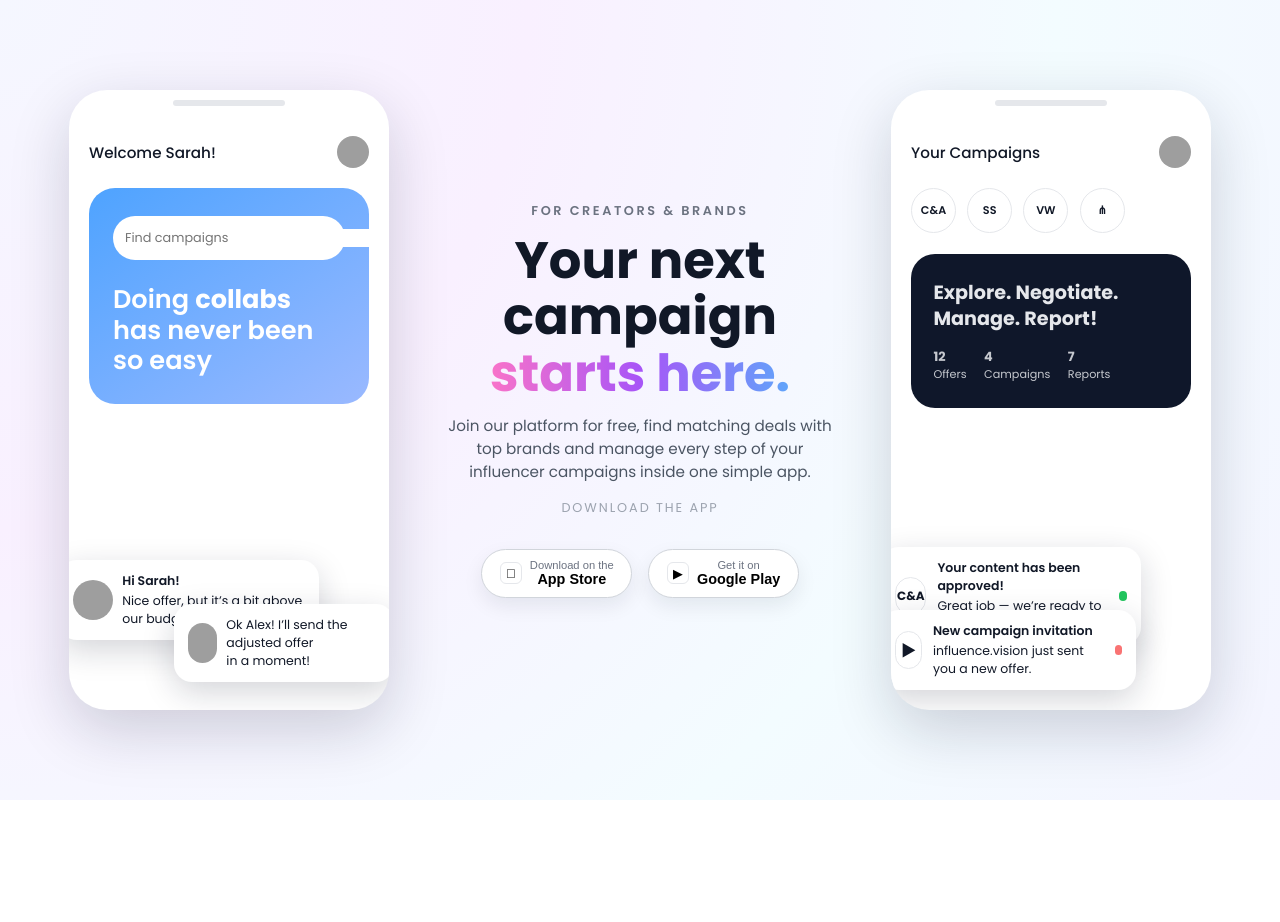
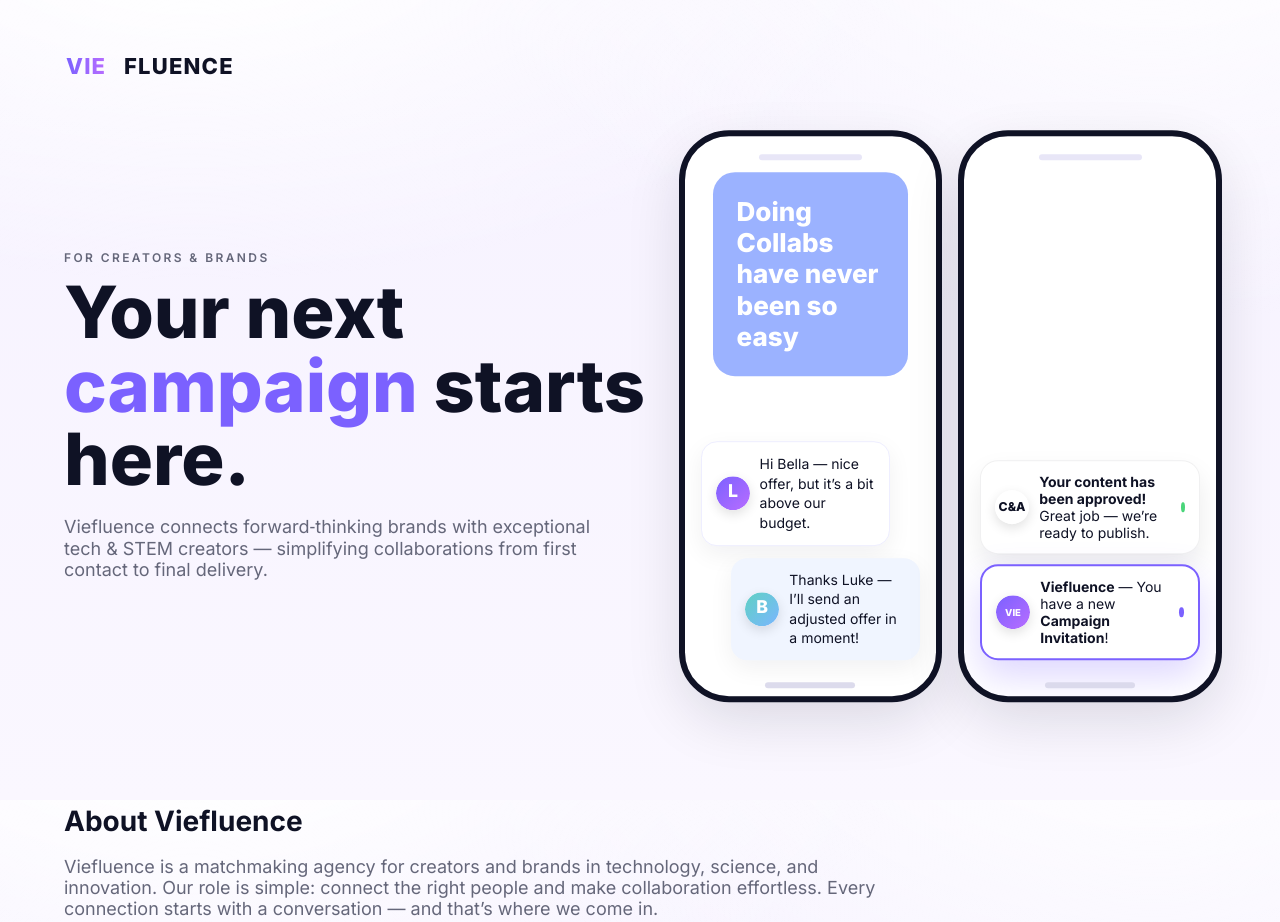
Before and after one commit to viefluence/viefluence.github.io, a plain HTML site: page index.html in a window 1280 px wide. Shown: the top 922 px of the page. Before the commit the page ends 800 px from the top, so only its background shows below. Drawn offline with Linux system fonts and the light colour scheme; grey boxes are pictures that could not be loaded.

Commit message:
Update index.html

```diff
--- a/index.html
+++ b/index.html
@@ -1,543 +1,237 @@
-<!DOCTYPE html>
+
+   <!DOCTYPE html>
 <html lang="en">
 <head>
-  <meta charset="UTF-8" />
-  <title>Your Next Campaign Starts Here</title>
+  <meta charset="utf-8" />
   <meta name="viewport" content="width=device-width, initial-scale=1" />
-  <!-- Google Font (similar to the one in the example) -->
-  <link href="https://fonts.googleapis.com/css2?family=Poppins:wght@300;400;500;600;700&display=swap" rel="stylesheet">
-
+  <title>Viefluence — Where Brands Meet the Right Creators</title>
+  <meta name="description" content="Viefluence connects forward‑thinking brands with exceptional tech & STEM creators — a simple, human matchmaking service from first contact to final delivery." />
+  <meta property="og:title" content="Viefluence — Where Brands Meet the Right Creators" />
+  <meta property="og:description" content="Influencer matchmaking for tech & STEM. Brands × Creators." />
+  <meta property="og:type" content="website" />
+  <meta name="theme-color" content="#7b61ff" />
+  <link rel="preconnect" href="https://fonts.googleapis.com">
+  <link rel="preconnect" href="https://fonts.gstatic.com" crossorigin>
+  <link href="https://fonts.googleapis.com/css2?family=Inter:wght@300;400;500;600;700;800&display=swap" rel="stylesheet">
   <style>
-    * {
-      box-sizing: border-box;
-      margin: 0;
-      padding: 0;
+    :root {
+      /* Palette aligned with your reference */
+      --bg: #f6f2ff;           /* soft lilac */
+      --bg-accent: #efe8ff;    /* subtle panel */
+      --ink: #0f1225;          /* main text (deep navy) */
+      --muted: #65677a;        /* secondary text */
+      --card: #ffffff;         /* cards */
+      --purple: #7b61ff;       /* primary */
+      --purple-2: #b86dff;     /* accent */
+      --night: #0e1020;        /* dark */
+      --success: #4ad57a;
+      --danger: #ff5f6d;
+      --shadow: 0 20px 60px rgba(15,18,37,.14);
+      --radius-xl: 28px;
     }
 
+    * { box-sizing: border-box; }
+    html, body { height: 100%; }
     body {
-      font-family: "Poppins", system-ui, -apple-system, BlinkMacSystemFont, "Segoe UI",
-        sans-serif;
-      min-height: 100vh;
-      display: flex;
-      align-items: center;
-      justify-content: center;
-      background: radial-gradient(circle at top left, #f5f7ff 0, #f9f0ff 35%, #f3fcff 70%, #f4f4ff 100%);
-      color: #111827;
+      margin: 0;
+      font-family: 'Inter', system-ui, -apple-system, Segoe UI, Roboto, Helvetica, Arial, sans-serif;
+      color: var(--ink);
+      background:
+        radial-gradient(1200px 600px at 15% -10%, #ffffff 10%, transparent 60%),
+        radial-gradient(1200px 800px at 90% -20%, #ffffff 10%, transparent 60%),
+        linear-gradient(180deg, var(--bg) 0%, #faf7ff 100%);
     }
 
-    .hero {
-      max-width: 1200px;
-      width: 100%;
-      padding: 3rem 1.5rem;
-      display: flex;
-      align-items: center;
-      justify-content: space-between;
-      gap: 3rem;
+    a { color: inherit; }
+    .container { max-width: 1200px; margin: 0 auto; padding: 24px; }
+
+    header { padding: 28px 0 0; }
+    .nav {
+      display: flex; align-items: center; justify-content: space-between; gap: 16px;
+    }
+    .logo { display: inline-flex; align-items: center; gap: 12px; text-decoration: none; }
+    .logo svg { height: 28px; width: auto; display: block; }
+
+    /* Wordmark only, same color as site (no burgundy) */
+    .wordmark { font-weight: 800; letter-spacing: .6px; font-size: 18px; color: var(--ink); }
+
+    .cta-email {
+      display: inline-flex; align-items: center; gap: 10px; text-decoration: none;
+      padding: 12px 18px; border-radius: 14px; background: var(--ink); color: #fff;
+      font-weight: 600; letter-spacing: .2px; box-shadow: var(--shadow);
+    }
+    .cta-email:hover { filter: brightness(1.08); transform: translateY(-1px); }
+
+    /* Hero */
+    .hero { display: grid; grid-template-columns: 1.1fr 1fr; align-items: center; gap: 36px; padding: 64px 0 40px; }
+    .eyebrow { text-transform: uppercase; font-size: 12px; letter-spacing: .2em; color: var(--muted); font-weight: 600; }
+    .h1 { font-size: clamp(36px, 6vw, 72px); line-height: 1.02; font-weight: 800; margin: 10px 0 18px; }
+    .h1 .accent { color: var(--purple); }
+    .sub { font-size: clamp(16px, 2.4vw, 18px); color: var(--muted); max-width: 50ch; }
+
+    /* Phones */
+    .phones { position: relative; display: grid; grid-template-columns: 1fr 1fr; gap: 28px; }
+
+    /* outer smartphone frame */
+    .phone {
+      background: var(--card); border-radius: 44px; padding: 18px 14px; box-shadow: var(--shadow);
+      outline: 6px solid #0f1225; /* bezel */
+      overflow: hidden; position: relative; min-height: 560px;
+    }
+    .notch { width: 46%; height: 6px; background: #e8e6f7; border-radius: 999px; margin: 0 auto 12px; }
+    .homebar { position: absolute; bottom: 8px; left: 50%; transform: translateX(-50%); width: 90px; height: 6px; background: #d9d7ea; border-radius: 99px; opacity: .9; }
+
+    .banner {
+      margin: 0 14px; border-radius: 22px; padding: 24px; background: #9bb2ff; color: #fff; font-size: 26px; font-weight: 800; line-height: 1.2;
     }
 
-    /* Phones */
-    .phone-column {
-      flex: 1;
-      display: flex;
-      justify-content: center;
+    .chat { position: absolute; left: 16px; right: 16px; bottom: 36px; display: flex; flex-direction: column; gap: 12px; }
+    .bubble { padding: 12px 14px; border-radius: 16px; font-size: 14px; line-height: 1.4; max-width: 86%; box-shadow: 0 8px 24px rgba(10,12,30,.06); display: flex; align-items: center; gap: 10px; }
+    .bubble.brand { background: #fff; border: 1px solid #eef; align-self: flex-start; }
+    .bubble.creator { background: #f0f5ff; align-self: flex-end; }
+
+    .avatar { width: 34px; height: 34px; border-radius: 50%; flex: 0 0 34px; overflow: hidden; box-shadow: 0 4px 12px rgba(0,0,0,.12); }
+    .avatar svg { display: block; width: 100%; height: 100%; }
+
+    /* Right (brand) phone — simplified */
+    .toast { position: absolute; left: 16px; right: 16px; bottom: 36px; display: grid; gap: 10px; }
+    .toast .item { background: #fff; border-radius: 18px; padding: 12px 14px; box-shadow: 0 12px 26px rgba(10,12,30,.08); display: flex; justify-content: space-between; align-items: center; font-size: 14px; border: 1px solid rgba(12,14,30,.06); }
+    .toast .emph { border: 2px solid var(--purple); box-shadow: 0 16px 36px rgba(123,97,255,.25); }
+    .left { display: flex; align-items: center; gap: 10px; }
+    .dot { width: 10px; height: 10px; border-radius: 50%; }
+
+    /* About */
+    .section { padding: 60px 0 36px; }
+    .lead { font-size: 18px; color: var(--muted); max-width: 72ch; }
+
+    /* Contact */
+    .contact { background: linear-gradient(180deg, rgba(123,97,255,.08), rgba(184,109,255,.06)); border: 1px solid rgba(123,97,255,.15); border-radius: var(--radius-xl); padding: 28px; display: flex; align-items: center; justify-content: space-between; gap: 16px; flex-wrap: wrap; box-shadow: var(--shadow); }
+    .contact h3 { margin: 0; font-size: clamp(22px, 2.6vw, 28px); }
+
+    footer { padding: 38px 0 60px; color: var(--muted); font-size: 14px; }
+
+    @media (prefers-reduced-motion: no-preference) {
+      .float-l { animation: float 9s ease-in-out infinite; }
+      .float-r { animation: float 11s ease-in-out infinite; }
+      @keyframes float { 0%,100% { transform: translateY(0); } 50% { transform: translateY(-8px); } }
     }
-
-    .phone {
-      width: 320px;
-      height: 620px;
-      background: #ffffff;
-      border-radius: 38px;
-      box-shadow: 0 20px 60px rgba(15, 23, 42, 0.18);
-      padding: 1.4rem 1.25rem;
-      position: relative;
-      overflow: hidden;
-    }
-
-    .phone::before {
-      content: "";
-      position: absolute;
-      top: 10px;
-      left: 50%;
-      transform: translateX(-50%);
-      width: 35%;
-      height: 6px;
-      border-radius: 999px;
-      background: #e5e7eb;
-    }
-
-    .phone-header {
-      display: flex;
-      align-items: center;
-      justify-content: space-between;
-      margin-top: 1.5rem;
-      margin-bottom: 1.25rem;
-      font-size: 0.95rem;
-      font-weight: 500;
-    }
-
-    .avatar-sm {
-      width: 32px;
-      height: 32px;
-      border-radius: 999px;
-      background: url("https://images.unsplash.com/photo-1544723795-3fb6469f5b39?auto=format&fit=crop&w=80&q=80") center/cover;
-    }
-
-    .screen-card {
-      border-radius: 26px;
-      padding: 1.75rem 1.5rem;
-      background: linear-gradient(145deg, #4ea3ff, #9ab9ff);
-      color: #ffffff;
-      margin-bottom: 1.5rem;
-      position: relative;
-      overflow: hidden;
-    }
-
-    .search-bar {
-      display: flex;
-      align-items: center;
-      background: #ffffff;
-      border-radius: 999px;
-      padding: 0.55rem 0.75rem;
-      margin-bottom: 1.5rem;
-    }
-
-    .search-bar input {
-      border: none;
-      outline: none;
-      flex: 1;
-      font-size: 0.8rem;
-      color: #4b5563;
-      font-family: inherit;
-    }
-
-    .search-bar span {
-      font-size: 1.1rem;
-    }
-
-    .screen-card h2 {
-      font-size: 1.6rem;
-      line-height: 1.2;
-      font-weight: 600;
-    }
-
-    .screen-card h2 span {
-      font-weight: 700;
-    }
-
-    .bubble {
-      position: absolute;
-      left: -10px;
-      bottom: 70px;
-      width: 260px;
-      background: #ffffff;
-      border-radius: 18px;
-      padding: 0.75rem 0.85rem;
-      display: flex;
-      align-items: center;
-      gap: 0.6rem;
-      box-shadow: 0 10px 32px rgba(15, 23, 42, 0.18);
-      font-size: 0.78rem;
-    }
-
-    .bubble-avatar {
-      width: 40px;
-      height: 40px;
-      border-radius: 999px;
-      background: url("https://images.unsplash.com/photo-1544723795-3fb6469f5b39?auto=format&fit=crop&w=80&q=80") center/cover;
-    }
-
-    .bubble p span {
-      display: block;
-      font-weight: 600;
-      margin-bottom: 0.1rem;
-    }
-
-    .bubble-2 {
-      position: absolute;
-      right: -5px;
-      bottom: 28px;
-      width: 220px;
-      background: #ffffff;
-      border-radius: 18px;
-      padding: 0.75rem 0.85rem;
-      display: flex;
-      align-items: center;
-      gap: 0.6rem;
-      box-shadow: 0 10px 32px rgba(15, 23, 42, 0.18);
-      font-size: 0.78rem;
-    }
-
-    .bubble-2 .bubble-avatar {
-      background-image: url("https://images.unsplash.com/photo-1535713875002-d1d0cf377fde?auto=format&fit=crop&w=80&q=80");
-    }
-
-    /* Right phone content: chips + dark card */
-    .logo-row {
-      display: flex;
-      align-items: center;
-      gap: 0.7rem;
-      margin-bottom: 1.3rem;
-    }
-
-    .logo-chip {
-      width: 45px;
-      height: 45px;
-      border-radius: 999px;
-      border: 1px solid #e5e7eb;
-      display: flex;
-      align-items: center;
-      justify-content: center;
-      font-size: 0.7rem;
-      font-weight: 600;
-      color: #111827;
-      background: #ffffff;
-    }
-
-    .campaign-card {
-      border-radius: 24px;
-      background: #0f172a;
-      padding: 1.6rem 1.4rem;
-      color: #e5e7eb;
-      margin-bottom: 1.5rem;
-    }
-
-    .campaign-card h3 {
-      font-size: 1.2rem;
-      line-height: 1.35;
-      margin-bottom: 1rem;
-    }
-
-    .campaign-meta {
-      display: flex;
-      gap: 1.1rem;
-      font-size: 0.7rem;
-      opacity: 0.85;
-    }
-
-    .campaign-meta span {
-      display: flex;
-      flex-direction: column;
-    }
-
-    .campaign-meta strong {
-      font-size: 0.8rem;
-    }
-
-    .notif {
-      position: absolute;
-      left: -10px;
-      bottom: 65px;
-      width: 260px;
-      background: #ffffff;
-      border-radius: 18px;
-      padding: 0.75rem 0.9rem;
-      display: flex;
-      align-items: center;
-      gap: 0.7rem;
-      box-shadow: 0 10px 32px rgba(15, 23, 42, 0.18);
-      font-size: 0.78rem;
-    }
-
-    .notif-logo {
-      width: 38px;
-      height: 38px;
-      border-radius: 999px;
-      border: 1px solid #e5e7eb;
-      display: flex;
-      align-items: center;
-      justify-content: center;
-      font-size: 0.75rem;
-      font-weight: 700;
-    }
-
-    .notif p span {
-      display: block;
-      font-weight: 600;
-      margin-bottom: 0.1rem;
-    }
-
-    .notif-dot {
-      width: 10px;
-      height: 10px;
-      border-radius: 999px;
-      background: #22c55e;
-      margin-left: auto;
-    }
-
-    .notif-2 {
-      position: absolute;
-      right: -5px;
-      bottom: 20px;
-      width: 255px;
-    }
-
-    .notif-2 .notif-logo {
-      font-size: 1rem;
-    }
-
-    .notif-2 .notif-dot {
-      background: #f97373;
-    }
-
-    /* Center content */
-    .content {
-      flex: 1.2;
-      text-align: center;
-      max-width: 540px;
-      margin: 0 auto;
-    }
-
-    .eyebrow {
-      text-transform: uppercase;
-      letter-spacing: 0.2em;
-      font-size: 0.8rem;
-      font-weight: 600;
-      color: #6b7280;
-      margin-bottom: 0.75rem;
-    }
-
-    h1 {
-      font-size: clamp(2.3rem, 4vw, 3.3rem);
-      line-height: 1.1;
-      margin-bottom: 0.4rem;
-    }
-
-    .gradient-text {
-      background: linear-gradient(90deg, #f973c9, #a855f7, #60a5fa);
-      -webkit-background-clip: text;
-      background-clip: text;
-      color: transparent;
-    }
-
-    .subtitle {
-      margin-top: 0.8rem;
-      font-size: 0.95rem;
-      color: #4b5563;
-      max-width: 430px;
-      margin-left: auto;
-      margin-right: auto;
-    }
-
-    .store-row {
-      margin-top: 2rem;
-      display: flex;
-      justify-content: center;
-      gap: 1rem;
-      flex-wrap: wrap;
-    }
-
-    .store-btn {
-      display: inline-flex;
-      align-items: center;
-      gap: 0.5rem;
-      border-radius: 999px;
-      border: 1px solid #d1d5db;
-      padding: 0.6rem 1.1rem;
-      font-size: 0.8rem;
-      background: #ffffff;
-      box-shadow: 0 8px 20px rgba(15, 23, 42, 0.08);
-      cursor: pointer;
-      transition: transform 0.12s ease, box-shadow 0.12s ease;
-    }
-
-    .store-btn:hover {
-      transform: translateY(-1px);
-      box-shadow: 0 10px 24px rgba(15, 23, 42, 0.14);
-    }
-
-    .store-icon {
-      width: 22px;
-      height: 22px;
-      border-radius: 6px;
-      border: 1px solid #e5e7eb;
-      display: flex;
-      align-items: center;
-      justify-content: center;
-      font-size: 0.8rem;
-    }
-
-    .store-text span {
-      display: block;
-      line-height: 1.1;
-    }
-
-    .store-text span:first-child {
-      font-size: 0.7rem;
-      color: #6b7280;
-    }
-
-    .store-text span:last-child {
-      font-size: 0.9rem;
-      font-weight: 600;
-    }
-
-    .download-label {
-      margin-top: 1rem;
-      font-size: 0.8rem;
-      color: #9ca3af;
-      text-transform: uppercase;
-      letter-spacing: 0.15em;
-    }
-
-    @media (max-width: 1024px) {
-      .hero {
-        flex-direction: column;
-        padding-top: 4rem;
-        padding-bottom: 4rem;
-      }
-
-      .phone-column {
-        order: 2;
-      }
-
-      .content {
-        order: 1;
-      }
-    }
-
-    @media (max-width: 768px) {
-      .hero {
-        padding: 2.5rem 1.25rem;
-      }
-
-      .phone {
-        transform: scale(0.95);
-      }
-
-      .subtitle {
-        font-size: 0.9rem;
-      }
-    }
-
-    @media (max-width: 640px) {
-      .phone {
-        width: 280px;
-        height: 560px;
-      }
-
-      .bubble,
-      .bubble-2,
-      .notif,
-      .notif-2 {
-        display: none;
-      }
-    }
+    @media (max-width: 980px) { .hero { grid-template-columns: 1fr; } .phones { order: -1; } }
   </style>
 </head>
 <body>
-  <main class="hero">
-    <!-- Left Phone -->
-    <div class="phone-column">
-      <div class="phone">
-        <div class="phone-header">
-          <span>Welcome Sarah!</span>
-          <div class="avatar-sm"></div>
+  <div class="container">
+    <!-- Top Nav -->
+    <header>
+      <div class="nav" aria-label="Top Navigation">
+        <a class="logo" href="#" aria-label="Viefluence Home">
+          <!-- LOGO: wordmark only (no star), same ink color -->
+          <svg viewBox="0 0 260 28" role="img" aria-label="Viefluence wordmark">
+  <defs>
+    <linearGradient id="gradVIE" x1="0" x2="1" y1="0" y2="0">
+      <stop offset="0" stop-color="var(--purple)"/>
+      <stop offset="1" stop-color="var(--purple-2)"/>
+    </linearGradient>
+  </defs>
+  <text x="2" y="22" font-family="Inter, Arial, sans-serif" font-size="22" font-weight="800" letter-spacing="1.2" fill="url(#gradVIE)">VIE</text>
+  <text x="60" y="22" font-family="Inter, Arial, sans-serif" font-size="22" font-weight="800" letter-spacing="1.2" fill="var(--ink)">FLUENCE</text>
+</svg>
+
+        </a>
+
+      </div>
+    </header>
+
+    <!-- Hero -->
+    <section class="hero" aria-labelledby="home-hero">
+      <div>
+        <div class="eyebrow">For creators & brands</div>
+        <h1 id="home-hero" class="h1">Your next <span class="accent">campaign</span> starts here.</h1>
+        <p class="sub">Viefluence connects forward‑thinking brands with exceptional tech & STEM creators — simplifying collaborations from first contact to final delivery.</p>
+      </div>
+
+      <div class="phones">
+        <!-- Left Phone (Creators) -->
+        <div class="phone float-l" aria-label="Creator phone mockup">
+          <div class="notch" aria-hidden="true"></div>
+          <!-- Search bar removed as requested -->
+          <div class="banner" aria-hidden="true">Doing Collabs have never been so easy</div>
+          <div class="chat" role="log" aria-live="polite">
+            <div class="bubble brand">
+              <span class="avatar" aria-hidden="true">
+                <!-- Luke avatar (gradient + initial L) -->
+                <svg viewBox="0 0 100 100"><defs><linearGradient id="aL" x1="0" x2="1" y1="0" y2="1"><stop offset="0" stop-color="#7b61ff"/><stop offset="1" stop-color="#b86dff"/></linearGradient></defs><circle cx="50" cy="50" r="50" fill="url(#aL)"/><text x="50" y="62" font-size="52" font-weight="800" fill="#ffffff" text-anchor="middle">L</text></svg>
+              </span>
+              <span>Hi Bella — nice offer, but it’s a bit above our budget.</span>
+            </div>
+            <div class="bubble creator">
+              <span class="avatar" aria-hidden="true">
+                <!-- Bella avatar (teal gradient + initial B) -->
+                <svg viewBox="0 0 100 100"><defs><linearGradient id="aB" x1="0" x2="1" y1="0" y2="1"><stop offset="0" stop-color="#5fd1c3"/><stop offset="1" stop-color="#7bb6ff"/></linearGradient></defs><circle cx="50" cy="50" r="50" fill="url(#aB)"/><text x="50" y="62" font-size="52" font-weight="800" fill="#ffffff" text-anchor="middle">B</text></svg>
+              </span>
+              <span>Thanks Luke — I’ll send an adjusted offer in a moment!</span>
+            </div>
+          </div>
+          <div class="homebar" aria-hidden="true"></div>
         </div>
 
-        <div class="screen-card">
-          <div class="search-bar">
-            <input type="text" placeholder="Find campaigns">
-            <span>🔍</span>
+        <!-- Right Phone (Brands) -->
+        <div class="phone float-r" aria-label="Brand phone mockup">
+          <div class="notch" aria-hidden="true"></div>
+          <!-- Removed crossed-out elements: header, chips, dark card, counters -->
+          <!-- Keep clean state and show only approval + highlighted Viefluence invite -->
+          <div class="toast" role="status" aria-live="polite">
+            <div class="item">
+              <div class="left">
+                <div class="avatar" aria-hidden="true">
+                  <!-- Simple C&A-like monogram -->
+                  <svg viewBox="0 0 100 100"><circle cx="50" cy="50" r="50" fill="#ffffff"/><text x="50" y="60" font-size="36" font-weight="800" fill="#0f1225" text-anchor="middle">C&A</text></svg>
+                </div>
+                <span><strong>Your content has been approved!</strong>&nbsp; Great job — we’re ready to publish.</span>
+              </div>
+              <span class="dot" style="background:var(--success)"></span>
+            </div>
+            <div class="item emph">
+              <div class="left">
+                <div class="avatar" aria-hidden="true">
+                  <!-- Viefluence monogram -->
+                  <svg viewBox="0 0 100 100"><defs><linearGradient id="avf" x1="0" x2="1" y1="0" y2="1"><stop offset="0" stop-color="#7b61ff"/><stop offset="1" stop-color="#b86dff"/></linearGradient></defs><circle cx="50" cy="50" r="50" fill="url(#avf)"/><text x="50" y="60" font-size="28" font-weight="800" fill="#fff" text-anchor="middle">VIE</text></svg>
+                </div>
+                <span><strong>Viefluence</strong> — You have a new <strong>Campaign Invitation</strong>!</span>
+              </div>
+              <span class="dot" style="background:var(--purple)"></span>
+            </div>
           </div>
-          <h2>
-            Doing <span>collabs</span><br />
-            has never been<br />
-            so easy
-          </h2>
+          <div class="homebar" aria-hidden="true"></div>
         </div>
-
-        <div class="bubble">
-          <div class="bubble-avatar"></div>
-          <p>
-            <span>Hi Sarah!</span>
-            Nice offer, but it’s a bit above<br />
-            our budget.
-          </p>
-        </div>
-
-        <div class="bubble-2">
-          <div class="bubble-avatar"></div>
-          <p>
-            <span>Ok Alex!</span>
-            I’ll send the adjusted offer<br />
-            in a moment!
-          </p>
-        </div>
-      </div>
-    </div>
-
-    <!-- Center Content -->
-    <section class="content">
-      <div class="eyebrow">For creators & brands</div>
-      <h1>Your next campaign<br /><span class="gradient-text">starts here.</span></h1>
-      <p class="subtitle">
-        Join our platform for free, find matching deals with top brands and manage every step of your
-        influencer campaigns inside one simple app.
-      </p>
-
-      <div class="download-label">Download the app</div>
-      <div class="store-row">
-        <button class="store-btn">
-          <div class="store-icon"></div>
-          <div class="store-text">
-            <span>Download on the</span>
-            <span>App Store</span>
-          </div>
-        </button>
-
-        <button class="store-btn">
-          <div class="store-icon">▶</div>
-          <div class="store-text">
-            <span>Get it on</span>
-            <span>Google Play</span>
-          </div>
-        </button>
       </div>
     </section>
 
-    <!-- Right Phone -->
-    <div class="phone-column">
-      <div class="phone">
-        <div class="phone-header">
-          <span>Your Campaigns</span>
-          <div class="avatar-sm"></div>
-        </div>
+    <!-- About -->
+    <section class="section" aria-labelledby="about">
+      <h2 id="about" style="font-size:28px; margin:0 0 12px;">About Viefluence</h2>
+      <p class="lead">Viefluence is a matchmaking agency for creators and brands in technology, science, and innovation. Our role is simple: connect the right people and make collaboration effortless. Every connection starts with a conversation — and that’s where we come in.</p>
+    </section>
 
-        <div class="logo-row">
-          <div class="logo-chip">C&A</div>
-          <div class="logo-chip">SS</div>
-          <div class="logo-chip">VW</div>
-          <div class="logo-chip">⋔</div>
-        </div>
+    <!-- Contact Only CTA -->
+    <section class="section" aria-labelledby="contact">
+      <div class="contact">
+        <h3 id="contact">Ready to start a conversation?</h3>
+        <a class="cta-email" href="mailto:hello@viefluence.com">hello@viefluence.com</a>
+      </div>
+    </section>
 
-        <div class="campaign-card">
-          <h3>Explore. Negotiate.<br />Manage. Report!</h3>
-          <div class="campaign-meta">
-            <span><strong>12</strong>Offers</span>
-            <span><strong>4</strong>Campaigns</span>
-            <span><strong>7</strong>Reports</span>
-          </div>
-        </div>
+    <footer>
+      <div style="display:flex; align-items:center; gap:10px; flex-wrap:wrap; justify-content:space-between;">
+        <div>© <span id="y"></span> Viefluence Agency • Influencer Marketing for Tech &amp; STEM</div>
+        <div style="opacity:.7">Vienna, AT</div>
+      </div>
+    </footer>
+  </div>
 
-        <div class="notif">
-          <div class="notif-logo">C&A</div>
-          <p>
-            <span>Your content has been approved!</span>
-            Great job — we’re ready to go live.
-          </p>
-          <div class="notif-dot"></div>
-        </div>
-
-        <div class="notif notif-2">
-          <div class="notif-logo">▶</div>
-          <p>
-            <span>New campaign invitation</span>
-            influence.vision just sent you a new offer.
-          </p>
-          <div class="notif-dot"></div>
-        </div>
-      </div>
-    </div>
-  </main>
+  <script>
+    document.getElementById('y').textContent = new Date().getFullYear();
+  </script>
 </body>
 </html>
+
+</html>
```
